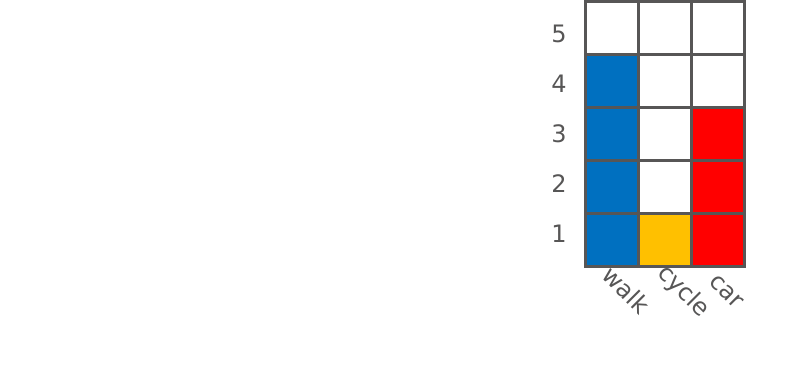
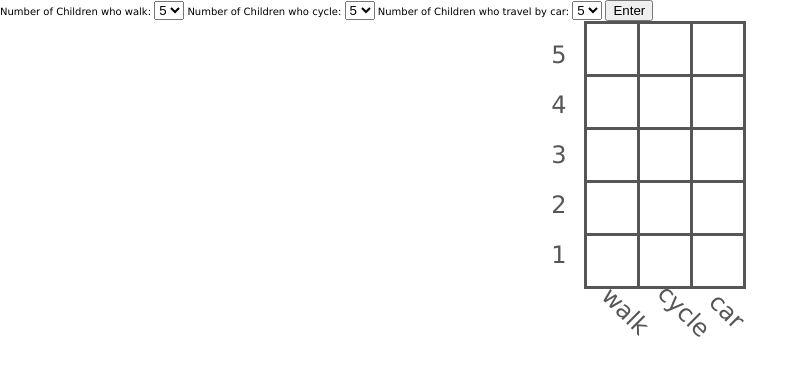
Before and after one commit to Sen-i/Canvas, a plain HTML site: page index.html in a window 1280 px wide. Shown: the whole page, without its empty margins (0-808 px from the left). Drawn offline with Linux system fonts and the light colour scheme.

Commit message:
dropdown parameters added

```diff
--- a/index.html
+++ b/index.html
@@ -13,6 +13,38 @@
 
 <body>
     <script src="js/gridScripts.js" async></script>
+
+    <div>
+        <label for="walkParameter">Number of Children who walk:</label>
+        <select id="walkParameter" name="walk">
+            <option value="5">5</option>
+            <option value="4">4</option>
+            <option value="3">3</option>
+            <option value="2">2</option>
+            <option value="1">1</option>
+            <option value="0">0</option>
+        </select>
+        <label for="cycleParameter">Number of Children who cycle:</label>
+        <select id="cycleParameter" name="cycle">
+            <option value="5">5</option>
+            <option value="4">4</option>
+            <option value="3">3</option>
+            <option value="2">2</option>
+            <option value="1">1</option>
+            <option value="0">0</option>
+        </select>
+        <label for="carParameter">Number of Children who travel by car:</label>
+        <select id="carParameter" name="car">
+            <option value="5">5</option>
+            <option value="4">4</option>
+            <option value="3">3</option>
+            <option value="2">2</option>
+            <option value="1">1</option>
+            <option value="0">0</option>
+        </select>
+        <button value="send" id="submit" onclick="generateGrid()">Enter</button>
+    </div>
+
     <div class="chartContainer">
         <div class="chart">
             <div class="numberContiner">
--- a/js/gridScripts.js
+++ b/js/gridScripts.js
@@ -1,9 +1,8 @@
 
-let walk = 4;
-let cycle = 1;
-let car = 3;
-
-let i = 0;
+function generateGrid() {
+    let walk = document.getElementById("walkParameter").value;
+    let cycle = document.getElementById("cycleParameter").value;
+    let car = document.getElementById("carParameter").value;
 
     document.querySelectorAll('.walkBox').forEach((walkBox) => {
         if (walk > 0) {
@@ -31,3 +30,5 @@ document.querySelectorAll('.carBox').forEach((carBox) => {
             carBox.classList.remove('redBackground')
         }
     });
+
+}
```
Lines whose indentation alone changed are shown as unchanged.
